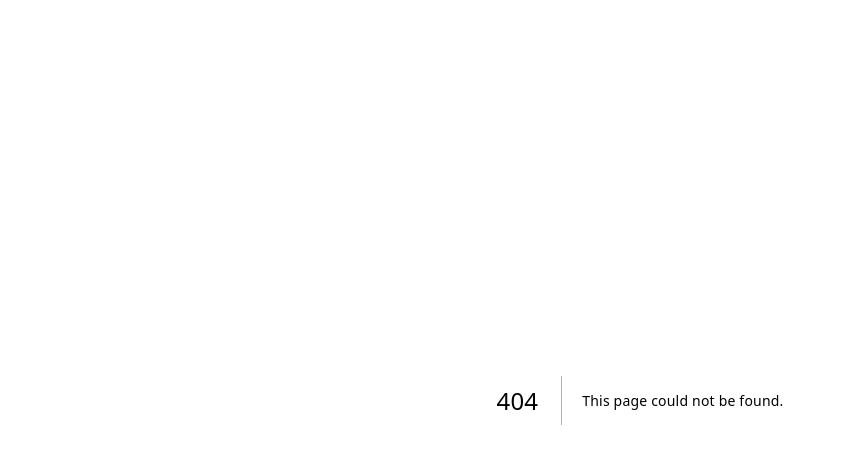
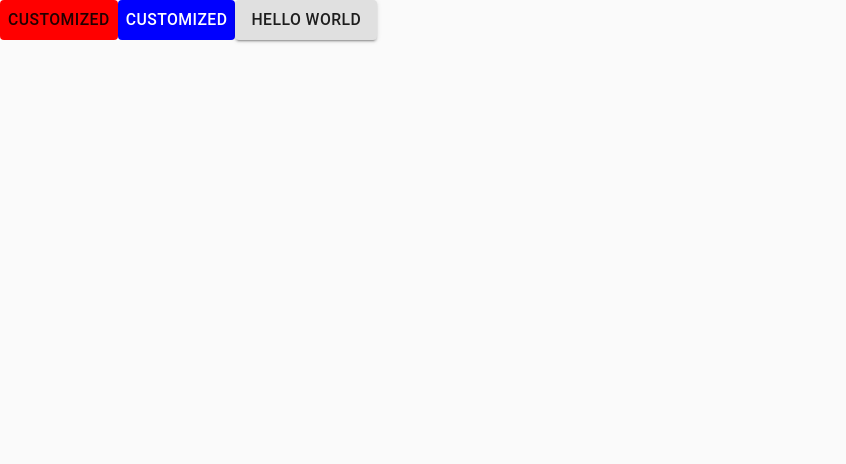
Before and after one commit to kamiyo-2/nextjs-blog, a Next.js app: page /sample in a window 1280 px wide. Before the commit this address had no page. Shown: the top 464 px of the page, without its empty margins (0-846 px from the left). Built offline with nearby package versions, Linux system fonts and the light colour scheme.

Commit message:
Create sample.tsx

```diff
--- /dev/null
+++ b/pages/sample.jsx
@@ -0,0 +1,24 @@
+import React from 'react';
+import styled from 'styled-components';
+import Button from '@material-ui/core/Button';
+
+const StyledButton = styled(Button)`
+  background-color: red;
+`;
+
+const StyledButtonBleu = styled(Button)`
+  background-color: blue;
+  color: #ffffff;
+`;
+
+const Sample = () => {
+    return (
+        <div>
+            <StyledButton>Customized</StyledButton>
+            <StyledButtonBleu>Customized</StyledButtonBleu>
+            <Button variant="contained">Hello World</Button>
+        </div>
+    )
+}
+
+export default Sample
```
